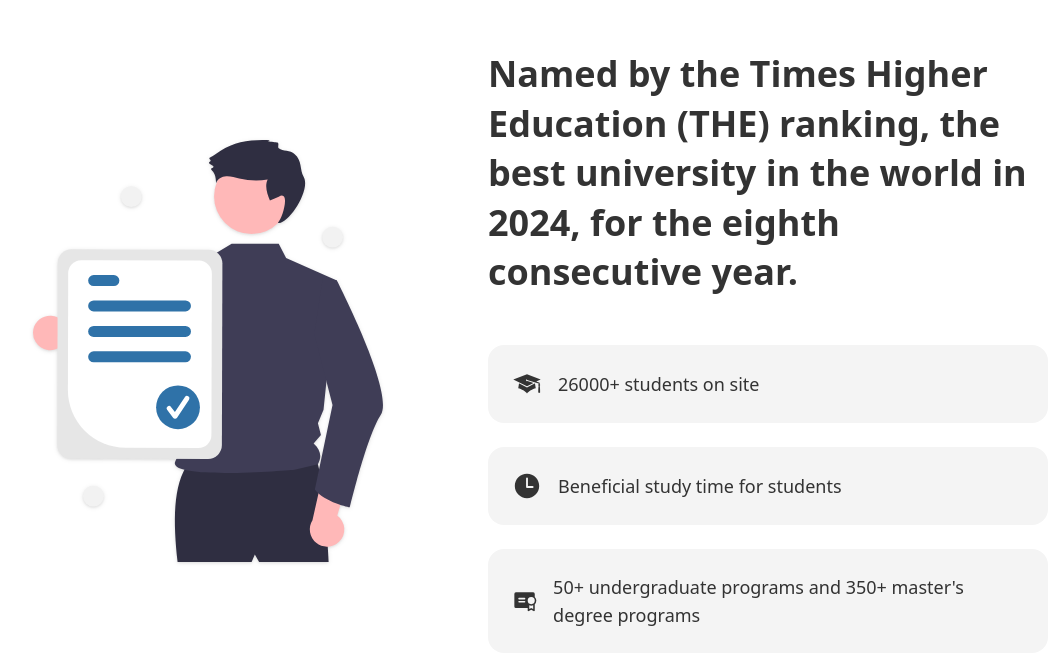
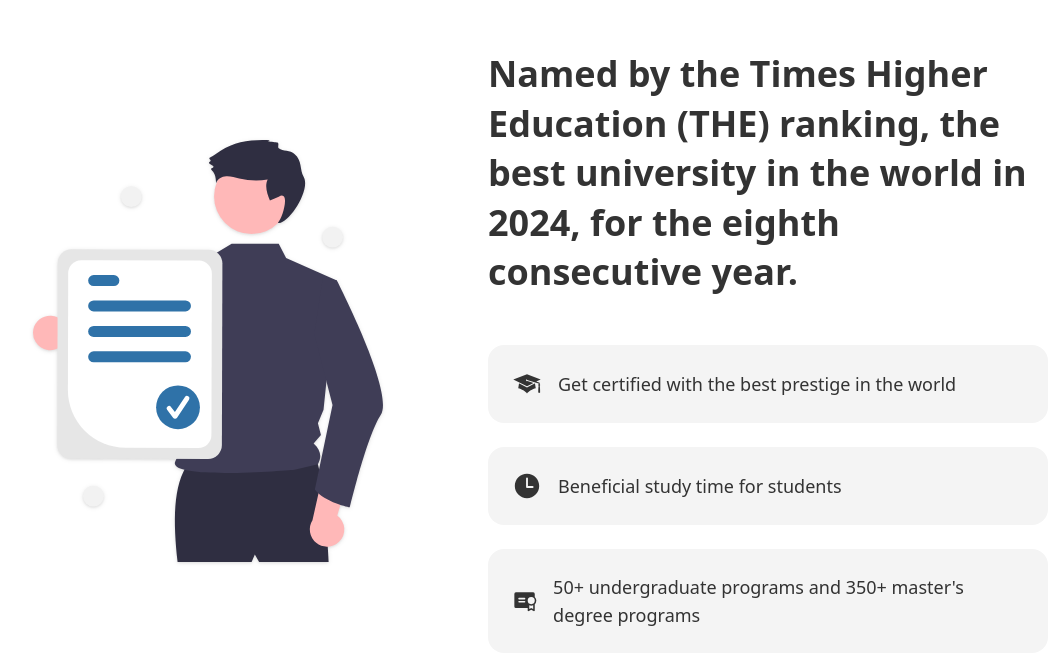
Before and after one commit to SntgRM/Oxford, a React (Vite) app: page / in a window 1280 px wide. Shown: the part 1429-2094 px from the top of the page, without its empty margins (152-1207 px from the left). Built offline with nearby package versions, Linux system fonts and the light colour scheme.

Commit message:
updating information in Banner section

```diff
--- a/src/components/Banner/Banner.jsx
+++ b/src/components/Banner/Banner.jsx
@@ -36,7 +36,7 @@
                         viewport={{ once: true }}
                         className="flex items-center gap-4 p-6 bg-[#f4f4f4] rounded-2xl hover:bg-white duration-300 hover:shadow-2xl">
                             <GiGraduateCap className="text-3xl"/>
-                            <p className="text-lg">26000+ students on site</p>
+                            <p className="text-lg">Get certified with the best prestige in the world</p>
                         </motion.div>
 
                         <motion.div
```
